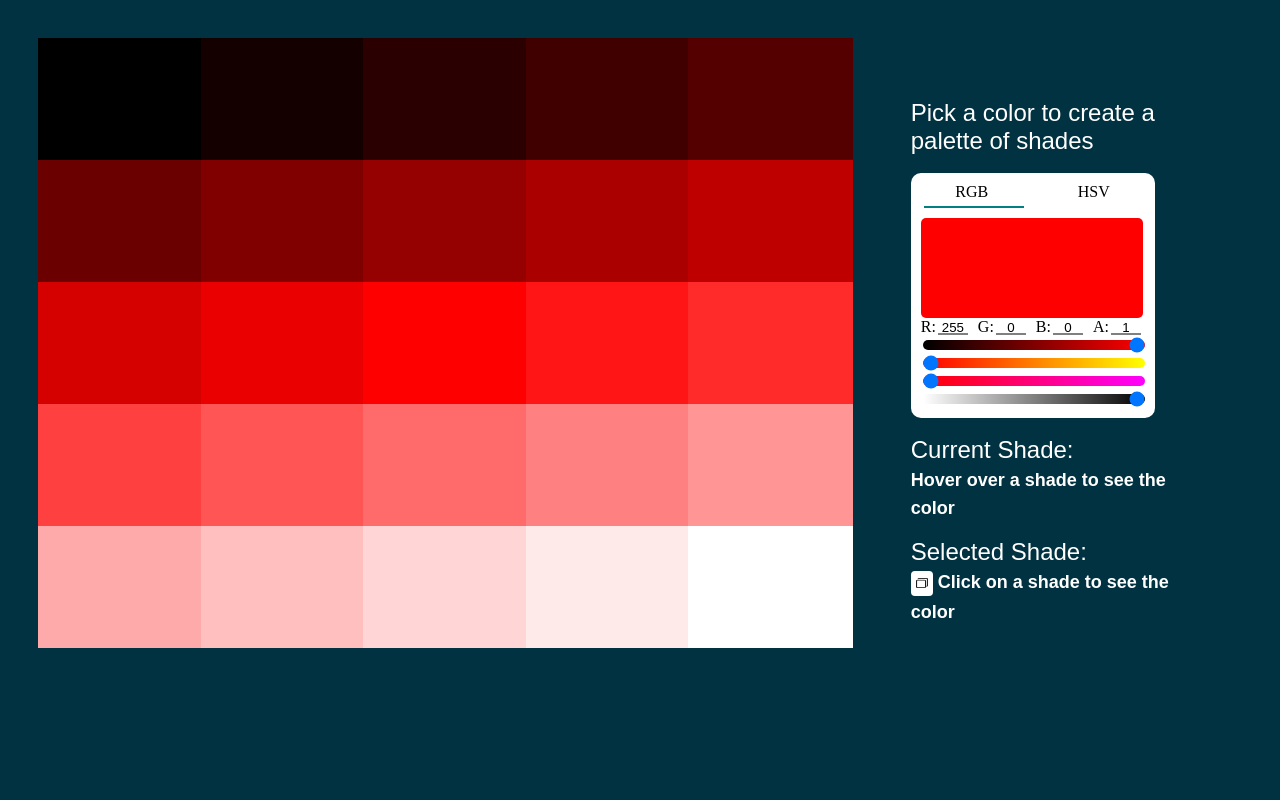
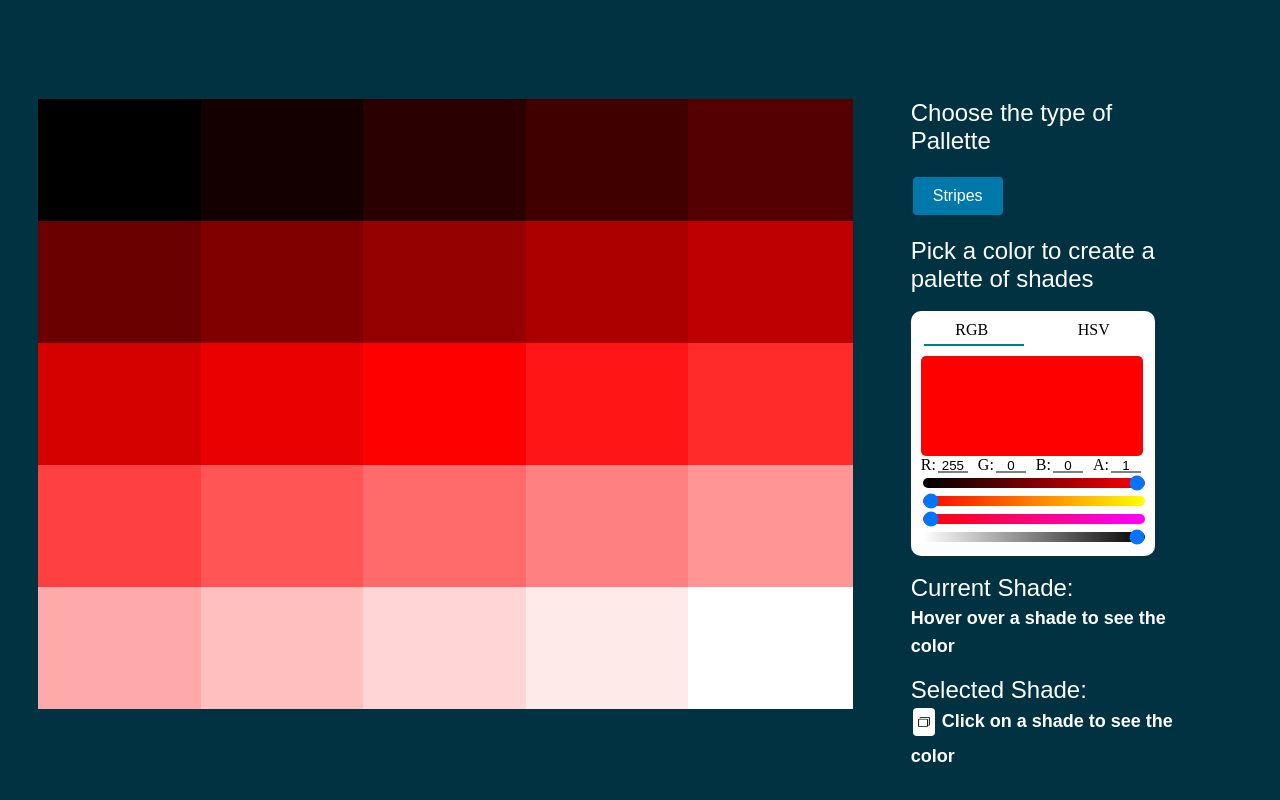
Before and after one commit to RAJ-2710/color-shards, a React (Create React App) app: page / in a window 1280 px wide. Shown: the top 800 px of the page. Built offline with nearby package versions, Linux system fonts and the light colour scheme.

Commit message:
Added Stripes Module Side To Cards - And an easter egg !

```diff
--- /dev/null
+++ b/src/components/ToggleButton.css
@@ -0,0 +1,25 @@
+/* ToggleButton.css */
+
+button {
+    background-color: rgba(0, 78, 106, 1);
+    border: none;
+    color: white;
+    padding: 10px 20px; /* Some padding */
+    text-align: center; /* Center text */
+    text-decoration: none; /* Remove underline */
+    display: inline-block; /* Make it an inline block */
+    font-size: 16px; /* Increase font size */
+    margin: 4px 2px; /* Add some margin */
+    cursor: pointer; /* Add a pointer cursor on hover */
+    border-radius: 4px; /* Optional: Add rounded corners */
+  }
+
+  /* Add style for the toggled state */
+  .toggled {
+    background-color: rgba(0, 120, 170, 1); /* Red background when toggled */
+  }
+
+  /* Add style for the not-toggled state */
+  .not-toggled {
+    background-color: rgba(0, 120, 170, 1); /* Green background when not toggled */
+  }
--- /dev/null
+++ b/src/components/ToggleButton.js
@@ -0,0 +1,19 @@
+import React, { useState } from 'react';
+import './ToggleButton.css'
+
+const ToggleButton = ({ onToggle }) => {
+  const [isToggled, setIsToggled] = useState(false);
+
+  const handleToggle = () => {
+    setIsToggled(!isToggled);
+    onToggle(!isToggled);
+  };
+
+  return (
+    <button onClick={handleToggle} className={isToggled ? 'toggled' : 'not-toggled'}>
+    {isToggled ? 'Cards' : 'Stripes'}
+    </button>
+  );
+};
+
+export default ToggleButton;
--- a/src/pages/Shades25.css
+++ b/src/pages/Shades25.css
@@ -2,6 +2,22 @@ body{
     margin: 0;
     overflow: hidden;
   }
+
+
+  .text-behind-cards {
+    position: absolute;
+    top: 50%;
+    left: 35%;
+    transform: translate(-50%, -50%);
+    display: flex;
+    justify-content: center;
+    align-items: center;
+    color: white;
+    font-size: x-large;
+    font-family: 'Poppins', sans-serif;
+    z-index: 0;
+  }
+
 
 .main-container{
     background: rgba(0, 50, 65, 1);
@@ -14,10 +30,17 @@ body{
     display: flex;
 }
 
-.left-container{
+.left-container-cards {
     flex: 3;
-    padding: '2px';;
+    margin-top: 5%;
 }
+
+.left-container-stripes {
+    flex: 3;
+    display: flex;
+    justify-content: center;
+    align-items: center;
+  }
 
 .right-container{
     flex: 1;
@@ -61,30 +84,53 @@ body{
     }
   } */
 
-  .shades-container {
+  .shades-container-cards {
     display: grid;
     grid-template-columns: repeat(5, 1fr);
-    gap: 0px;
+    gap: 0;
   }
 
-  .color-card {
+  .color-card-cards {
     border: 1px solid;
     width: 100%;
     height: 15vh;
     border-radius: 0px;
     position: relative;
     overflow: hidden;
-    transition: transform 0.7s ease; /* Adjust transition time */
+    transition: transform 0.7s ease;
   }
 
-  .color-card:hover {
+  .color-card-cards:hover {
     border: 1px solid black !important  ;
     z-index: 1;
     transform: scale(1.3);
     border-radius: 3px;
   }
 
-  .color-card:hover::before {
+  .shades-container-stripes {
+    width: 100%;
+    display: flex;
+    gap: 0px;
+  }
+
+  .color-card-stripes {
+    width: 10%;
+    height: 50vh;
+    border: 0px solid;
+    border-radius: 2px;
+    position: relative;
+    overflow: hidden;
+    transition: transform 0.4s ease;
+  }
+
+  .color-card-stripes:hover {
+    z-index: 1;
+    border: 1px solid !important  ;
+    transform: scaleY(1.6);
+    border-radius: 3px;
+  }
+
+  .color-card-cards:hover::before {
     content: '';
     position: absolute;
     width: 150%;
--- a/src/pages/Shades25.js
+++ b/src/pages/Shades25.js
@@ -2,6 +2,7 @@ import React, { useState, useEffect } from 'react';
 import Picker from '../components/Picker';
 import './Shades25.css'
 import CopyButton from '../components/CopyButton';
+import ToggleButton from '../components/ToggleButton';
 
 const Shades25 = () => {
   const [hsvaValue, setHsvaValue] = useState({hue: 0, saturation: 0, value: 0, alpha: 1})
@@ -9,6 +10,7 @@ const Shades25 = () => {
   const [hoveredShade, setHoveredShade] = useState('Hover over a shade to see the color');
   const [selectedShade, setSelectedShade] = useState('Click on a shade to see the color');
   const [shades, setShades] = useState([]);
+  const [isToggled, setIsToggled] = useState(false);
 
   useEffect(() => {
     const newHsvaText = `hsva(${hsvaValue.hue}, ${hsvaValue.saturation}%, ${hsvaValue.value}%, ${hsvaValue.alpha})`;
@@ -41,25 +43,41 @@ const Shades25 = () => {
     setSelectedShade(shade);
   };
 
+  const handleToggle = (value) => {
+    setIsToggled(value);
+  };
+
   return (
     <div className={'main-container'}>
       <div className={'flex-container'}>
-        <div className={'left-container'}>
-            <div className="shades-container">
+      <div className={!isToggled ? 'left-container-cards' : 'left-container-stripes'}>
+        <div className={!isToggled ? 'shades-container-cards' : 'shades-container-stripes'}>
+        {rgbaValue.alpha < 0.5 && (
+          <div className={'text-behind-cards'}>
+          Sometimes, remaining Invisible is all you need, right ?
+        </div>
+        )}
+
+
             {shades.map((shade, index) => (
               <div
                 key={index}
-                  className="color-card"
-                  style={{ backgroundColor: shade, gridColumn: `span 1`, gridRow: `span 1`,
-                  borderColor: shade }}
+                className={!isToggled ? 'color-card-cards' : 'color-card-stripes'}
+                style={{ backgroundColor: shade, borderColor: shade }}
                 onMouseEnter={() => handleCardHover(shade)}
                 onMouseLeave={() => handleCardHover('Hover over a shade to see the color')}
                 onMouseDown={() => handleCardDown(shade)}
-                /> ))}
+              />
+            ))}
         </div>
       </div>
         <div className={'right-container'}>
           <div>
+          <div className={'text'}>Choose the type of Pallette</div>
+            <br/>
+            <ToggleButton onToggle={handleToggle} />
+            <br/>
+            <br/>
             <div className={'text'}>Pick a color to create a palette of shades</div>
             <br/>
             <div>
```
Lines whose indentation alone changed are shown as unchanged.
